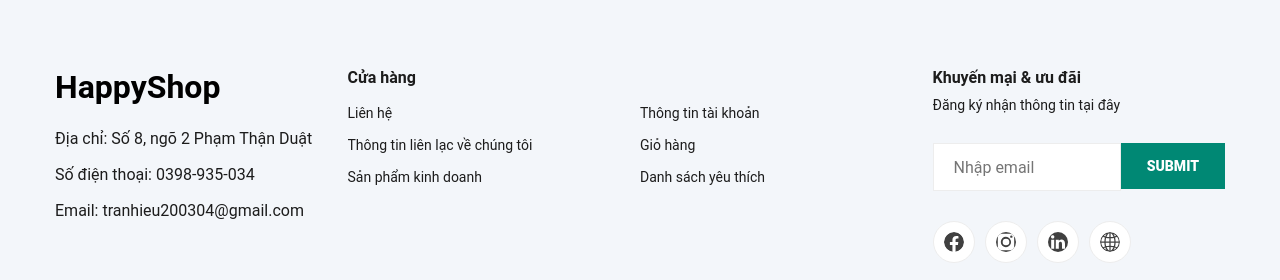
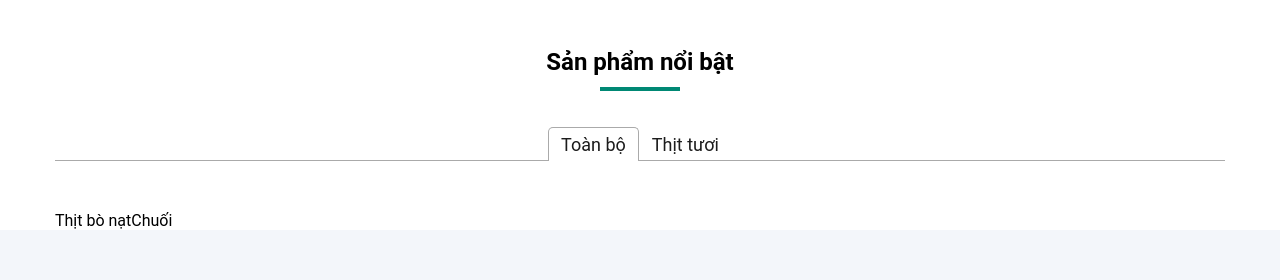
Before and after one commit to TranMinhHieu20/HappyShop, a React (Create React App) app in the folder fe/happyshop/: page / in a window 1280 px wide. Shown: the part 916-1196 px from the top of the page. Built offline with nearby package versions, Linux system fonts and the light colour scheme.

Commit message:
create items products

```diff
--- a/fe/happyshop/package.json
+++ b/fe/happyshop/package.json
@@ -13,6 +13,7 @@
     "react-multi-carousel": "^2.8.6",
     "react-router-dom": "^7.5.1",
     "react-scripts": "5.0.1",
+    "react-tabs": "^6.1.0",
     "sass": "^1.87.0",
     "web-vitals": "^2.1.0"
   },
--- a/fe/happyshop/src/pages/user/homePage/index.js
+++ b/fe/happyshop/src/pages/user/homePage/index.js
@@ -3,9 +3,13 @@ import Carousel from 'react-multi-carousel'
 import 'react-multi-carousel/lib/styles.css'
 import './style.scss'
 import cat1 from '../../../assets/user/images/categories/cat1.jpg'
+//eslint-disable-next-line
 import cat2 from '../../../assets/user/images/categories/cat2.jpg'
 import cat3 from '../../../assets/user/images/categories/cat3.jpg'
 import cat4 from '../../../assets/user/images/categories/cat4.jpg'
+import thitbo from '../../../assets/user/images/feature/thitbo.jpg'
+import { Tab, Tabs, TabList, TabPanel } from 'react-tabs'
+import 'react-tabs/style/react-tabs.css'
 
 const HomePage = () => {
   const responsive = {
@@ -31,15 +35,68 @@ const HomePage = () => {
       bgImg: cat1
     },
     {
-      bgImg: cat2
-    },
-    {
       bgImg: cat3
     },
     {
       bgImg: cat4
     }
   ]
+  const featProducts = {
+    all: {
+      title: 'Toàn bộ',
+      products: [
+        {
+          img: thitbo,
+          name: 'Thịt bò nạt',
+          price: 20000
+        },
+        {
+          img: thitbo,
+          name: 'Chuối',
+          price: 20000
+        }
+      ]
+    },
+    fesh: {
+      title: 'Thịt tươi',
+      products: [
+        {
+          img: thitbo,
+          name: 'Thịt tươi',
+          price: 20000
+        }
+      ]
+    }
+  }
+  const renderFeaturedProduct = (data) => {
+    const tabList = []
+    const tabPanels = []
+
+    Object.keys(data).forEach((key, index) => {
+      tabList.push(<Tab key={index}>{data[key].title}</Tab>)
+      const tabPanel = []
+      data[key].products.forEach((item, key) => {
+        tabPanel.push(
+          <>
+            <div key={key}>{item.name}</div>
+          </>
+        )
+      })
+      tabPanels.push(tabPanel)
+    })
+
+    return (
+      <Tabs>
+        <TabList>{tabList}</TabList>
+
+        {tabPanels.map((item, key) => (
+          <TabPanel key={key}>
+            <div className="row">{item}</div>
+          </TabPanel>
+        ))}
+      </Tabs>
+    )
+  }
   return (
     <>
       {/*CateGories Begin */}
@@ -51,6 +108,16 @@ const HomePage = () => {
         </Carousel>
       </div>
       {/* CateGories End */}
+      {/* Featured Begin */}
+      <div className="container">
+        <div className="featured">
+          <div className="section-title">
+            <h2>Sản phẩm nổi bật</h2>
+          </div>
+          {renderFeaturedProduct(featProducts)}
+        </div>
+      </div>
+      {/* Featured End */}
     </>
   )
 }
--- a/fe/happyshop/src/pages/user/homePage/style.scss
+++ b/fe/happyshop/src/pages/user/homePage/style.scss
@@ -1,3 +1,6 @@
+@use 'sass:map';
+@use 'style/pages/theme' as *;
+
 .container__categories_slider {
   max-width: 1200px;
   margin-top: 30px;
@@ -18,3 +21,45 @@
     }
   }
 }
+
+.featured {
+  margin-top: 50px;
+
+  .section-title {
+    text-align: center;
+    margin-bottom: 50px;
+
+    h2 {
+      position: relative;
+    }
+
+    h2:after {
+      position: absolute;
+      content: '';
+      right: 0;
+      left: 0;
+      bottom: -15px;
+      width: 80px;
+      height: 4px;
+      background: map-get($theme-color, $key: 'main');
+      margin: 0 auto;
+    }
+  }
+  .react-tabs {
+    ul {
+      display: flex;
+      justify-content: center;
+      margin-bottom: 50px;
+
+      li {
+        list-style: none;
+        font-size: 18px;
+        color: map-get($map: $theme-color, $key: 'normal-text');
+        display: inline-block;
+        // margin-right: 10px;
+        position: relative;
+        cursor: pointer;
+      }
+    }
+  }
+}
```
Also changed, not shown: fe/happyshop/src/assets/user/images/feature/thitbo.jpg (added), 1 other file (tests, documents, lock files or other folders).
